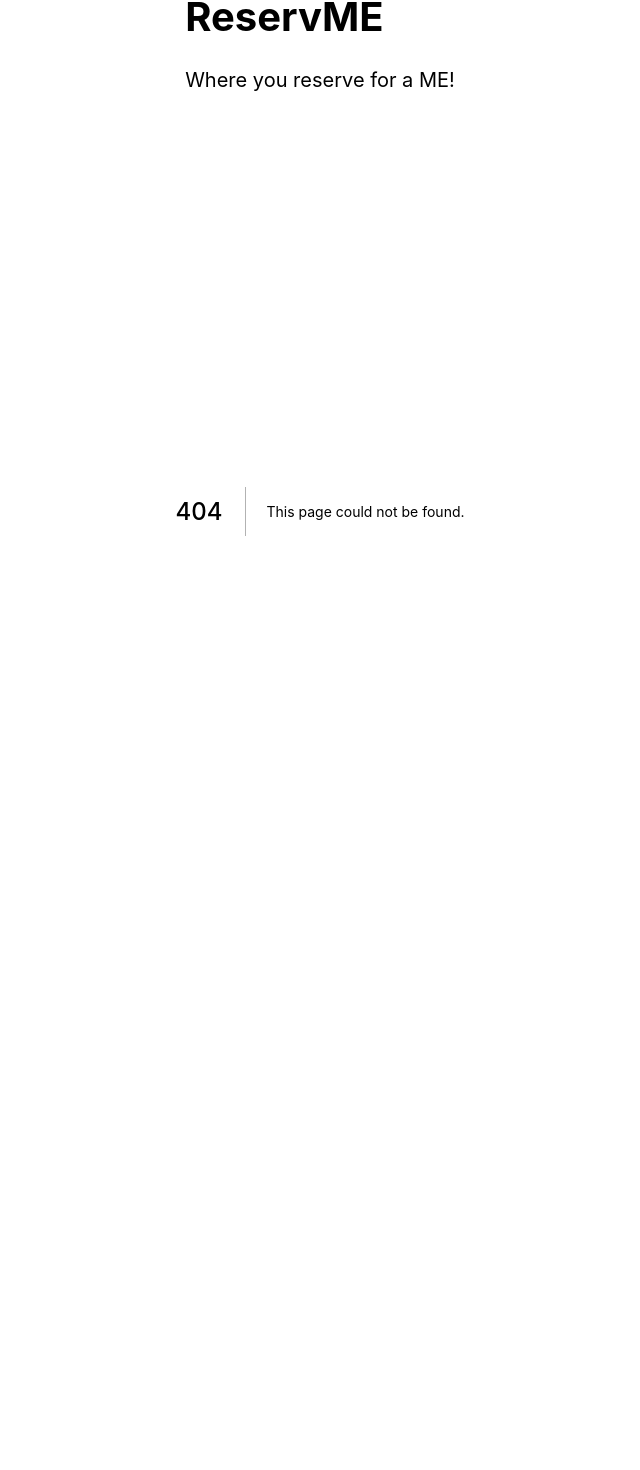
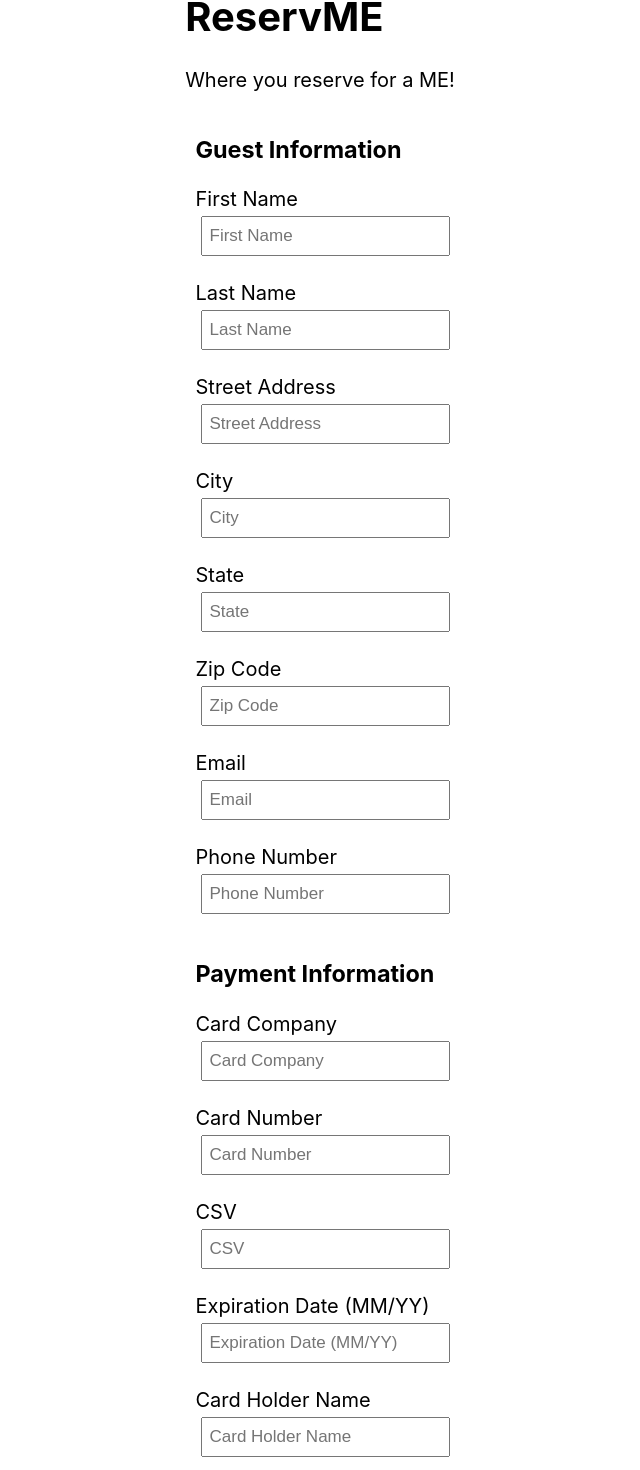
Before and after one commit to loveleen-kaur21/ReservMEJs, a Next.js app in the folder reservme-next-react/: page /guestpaymentinfo in a window 1280 px wide. Before the commit this address had no page. Shown: the part 115-1585 px from the top of the page, without its empty margins (320-960 px from the left). Before the commit the page ends 1107 px from the top, so only its background shows below. Built offline with nearby package versions, Linux system fonts and the light colour scheme.

Commit message:
guest and payment info forms setup

```diff
--- /dev/null
+++ b/reservme-next-react/components/GuestInfo.js
@@ -0,0 +1,81 @@
+import styles from '../styles/Forms.module.css'
+import { useState } from 'react'
+
+const GuestInfo = () => {
+    const [fName, setFname] = useState('')
+    const [lName, setLname] = useState('')
+    const [street, setStreet] = useState('')
+    const [city, setCity] = useState('')
+    const [state, setState] = useState('')
+    const [zipCode, setZipCode] = useState('')
+    const [email, setEmail] = useState('')
+    const [phone, setPhone] = useState('')
+
+    return (
+        <form className={styles.addForm}>
+            <h3>Guest Information</h3>
+            <div className={styles.formControl}>
+                <label>First Name</label>
+                <input type="text"
+                placeholder="First Name"
+                value={fName}
+                onChange={(e) => setFname(e.target.value)}></input>
+            </div>
+            <div className={styles.formControl}>
+                <label>Last Name</label>
+                <input type="text"
+                placeholder="Last Name"
+                value={lName}
+                onChange={(e) => setLname(e.target.value)}></input>
+            </div>
+            <div className={styles.formControl}>
+                <label>Street Address</label>
+                <input type="text"
+                placeholder="Street Address"
+                value={street}
+                onChange={(e) => setStreet(e.target.value)}></input>
+            </div>
+            <div className={styles.formControl}>
+                <label>City</label>
+                <input type="text"
+                placeholder="City"
+                value={city}
+                onChange={(e) => setCity(e.target.value)}></input>
+            </div>
+            <div className={styles.formControl}>
+                <label>State</label>
+                <input type="text"
+                 placeholder="State"
+                 value={state}
+                onChange={(e) => setState(e.target.value)}></input>
+            </div>
+            <div className={styles.formControl}>
+                <label>Zip Code</label>
+                <input type="text"
+                placeholder="Zip Code"
+                value={zipCode}
+                onChange={(e) => setZipCode(e.target.value)}></input>
+            </div>
+            <div className={styles.formControl}>
+                <label>Email</label>
+                <input type="text"
+                placeholder="Email"
+                value={email}
+                onChange={(e) => setEmail(e.target.value)}></input>
+            </div>
+            <div className={styles.formControl}>
+                <label>Phone Number</label>
+                <input type="text"
+                placeholder="Phone Number"
+                value={phone}
+                onChange={(e) => setPhone(e.target.value)}></input>
+            </div>
+
+
+
+
+            </form>
+            )
+        }
+
+export default GuestInfo
--- /dev/null
+++ b/reservme-next-react/components/PaymentInfo.js
@@ -0,0 +1,54 @@
+import styles from '../styles/Forms.module.css'
+import { useState } from 'react'
+
+const PaymentInfo = () => {
+    const[cardCompany, setCardCompany] = useState('')
+    const [cardNumber, setCardNumber] = useState('')
+    const [csv, setCsv] = useState('')
+    const [expiration, setExpiration] = useState('')
+    const [cardHolderName, setCardHolderName] = useState('')
+    return (
+        <form className={styles.addForm}>
+            <h3>Payment Information</h3>
+            <div className={styles.formControl}>
+                <label>Card Company</label>
+                <input type="text"
+                placeholder="Card Company"
+                value={cardCompany}
+                onChange={(e) => setCardCompany(e.target.value)}></input>
+            </div>
+            <div className={styles.formControl}>
+            <label>Card Number</label>
+                <input type="text"
+                placeholder="Card Number"
+                value={cardNumber}
+                onChange={(e) => setCardNumber(e.target.value)}></input>
+            </div>
+            <div className={styles.formControl}>
+            <label>CSV</label>
+                <input type="text"
+                placeholder="CSV"
+                value={csv}
+                onChange={(e) => setCsv(e.target.value)}></input>
+            </div>
+            <div className={styles.formControl}>
+            <label>Expiration Date (MM/YY)</label>
+                <input type="text"
+                placeholder="Expiration Date (MM/YY)"
+                value={expiration}
+                onChange={(e) => setExpiration(e.target.value)}></input>
+            </div>
+            <div className={styles.formControl}>
+            <label>Card Holder Name</label>
+                <input type="text"
+                placeholder="Card Holder Name"
+                value={cardHolderName}
+                onChange={(e) => setCardHolderName(e.target.value)}></input>
+            </div>
+
+
+            </form>
+            )
+        }
+
+export default PaymentInfo
--- /dev/null
+++ b/reservme-next-react/pages/guestpaymentinfo.js
@@ -0,0 +1,12 @@
+import GuestInfo from '../components/GuestInfo'
+import PaymentInfo from '../components/PaymentInfo'
+
+export default function Forms({guestinfo, paymentinfo}) {
+    return (
+      <div>
+
+        <GuestInfo />
+        <PaymentInfo />
+      </div>
+    )
+  }
--- /dev/null
+++ b/reservme-next-react/styles/Forms.module.css
@@ -0,0 +1,35 @@
+
+.addForm {
+    margin-bottom: 40px;
+  }
+
+  .formControl {
+    margin: 20px 0;
+  }
+
+  .formControl label {
+    display: block;
+  }
+
+  .formControl input {
+    width: 100%;
+    height: 40px;
+    margin: 5px;
+    padding: 3px 7px;
+    font-size: 17px;
+  }
+
+  .formControlCheck {
+    display: flex;
+    align-items: center;
+    justify-content: space-between;
+  }
+
+  .formControlCheck label {
+    flex: 1;
+  }
+
+  .formControlCheck input {
+    flex: 2;
+    height: 20px;
+  }
```
